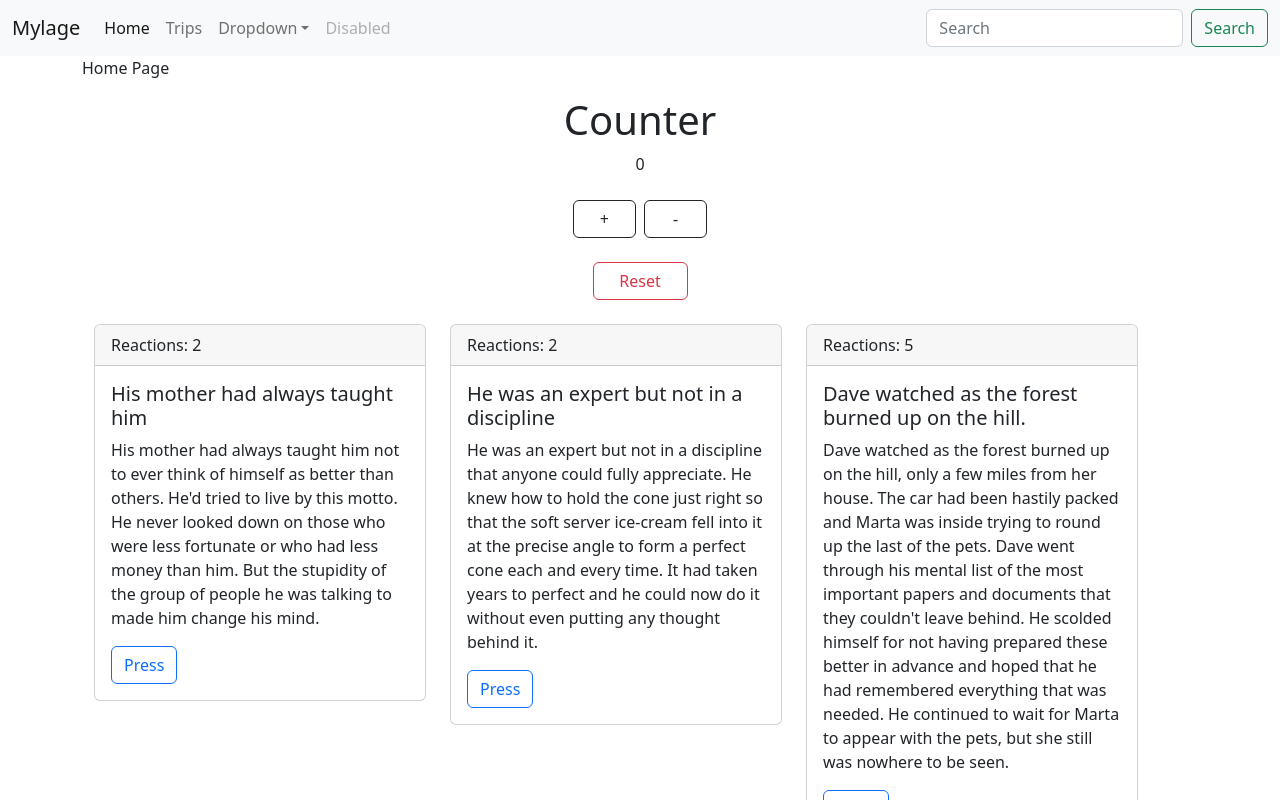
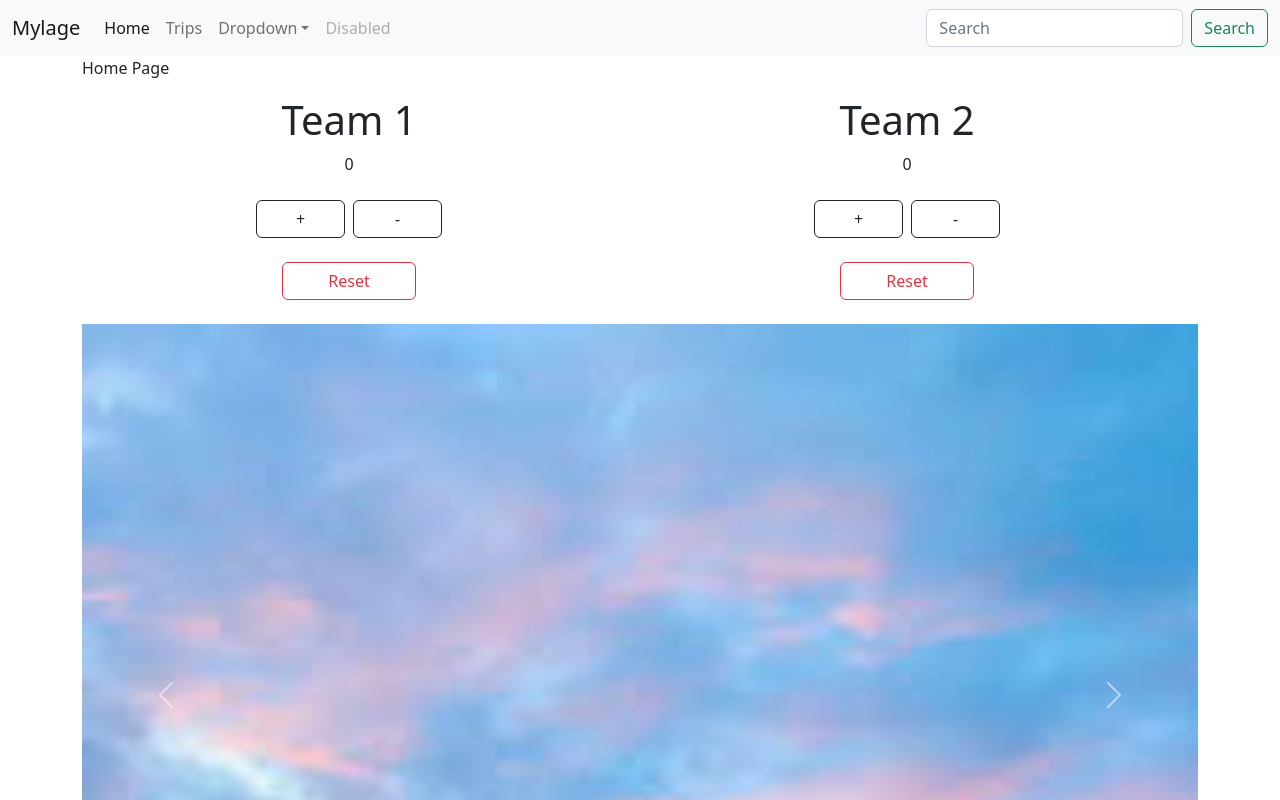
Before and after one commit to mikemorter/mylage, a React (Create React App) app: page / in a window 1280 px wide. Shown: the top 800 px of the page. Built offline with nearby package versions, Linux system fonts and the light colour scheme.

Commit message:
Add new counter

```diff
--- a/src/components/elements/Counter.js
+++ b/src/components/elements/Counter.js
@@ -1,6 +1,6 @@
 import { React, useState } from "react";
 
-const Counter = () => {
+const Counter = ({ title }) => {
   const [counter, setCounter] = useState(0);
 
   //increase counter
@@ -23,8 +23,8 @@ const Counter = () => {
   return (
     <div className="container text-center">
       <div className="row justify-content-center">
-        <div className="col-4 align-items-center">
-          <h1>Counter</h1>
+        <div className="col align-items-center">
+          <h1>{title}</h1>
 
           <span className="counter__output">{counter}</span>
           <br />
--- a/src/components/sections/Home.js
+++ b/src/components/sections/Home.js
@@ -11,7 +11,18 @@ const Home = () => {
     <div className="container">
       <div className="row">
         <p className="col">Home Page</p>
-        <Counter />
+        <div className="row">
+          <div className="col">
+            <Counter title="Team 1" />
+          </div>
+          <div className="col">
+            <Counter title="Team 2" />
+          </div>
+        </div>
+      </div>
+      <br />
+      <div>
+        <Carousel />
       </div>
       <br />
       <div className="container">
@@ -21,14 +32,18 @@ const Home = () => {
           </div>
         </div>
       </div>
+      <br />
       <div>
-        <Carousel />
+        <Button value="Submit" color="primary" size="lg">
+          Submit
+        </Button>
       </div>
-      <Button value="Submit" color="primary" size="lg">
-        Submit
-      </Button>
-      <StateSelector />
+      <br />
       <div>
+        <StateSelector />
+      </div>
+
+      <div className="col-4">
         <Accordian />
       </div>
     </div>
```
